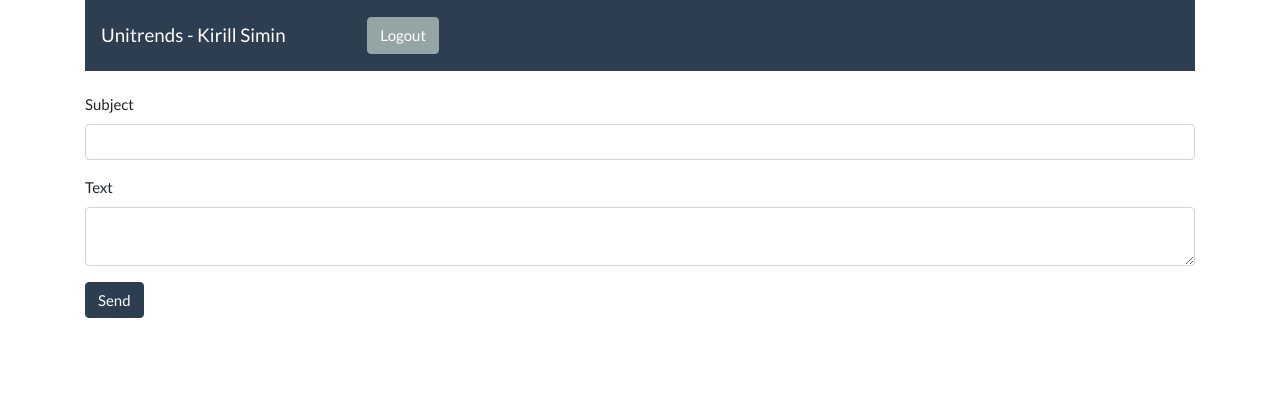
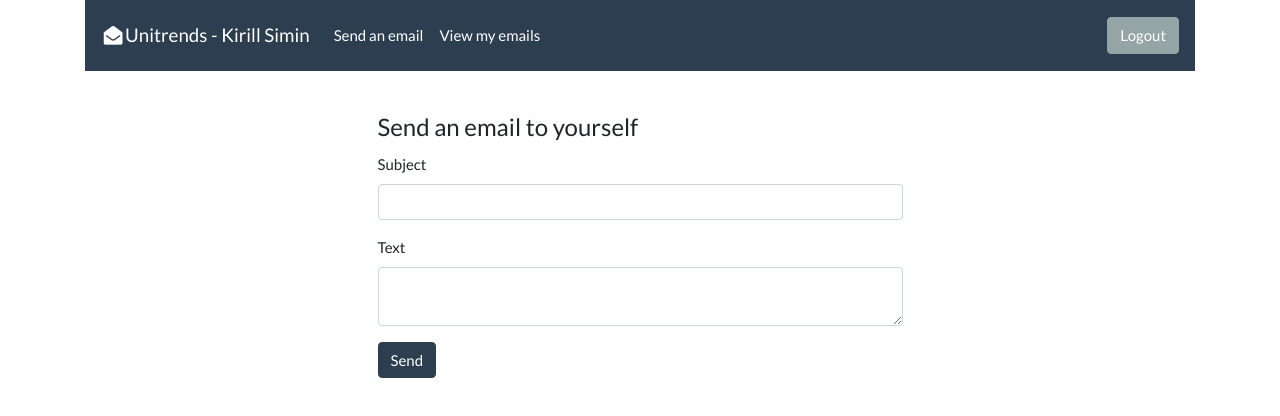
Before and after one commit to kirillsimin/ReactEmailAPI, a React (Create React App) app: page /send-email in a window 1280 px wide. Shown: the top 416 px of the page. Built offline with nearby package versions, Linux system fonts and the light colour scheme; sample sign-in values are in the browser's storage.

Commit message:
adds navigation, error display

```diff
--- a/package.json
+++ b/package.json
@@ -5,6 +5,7 @@
   "dependencies": {
     "axios": "^0.18.0",
     "bootswatch": "^4.1.3",
+    "font-awesome": "^4.7.0",
     "react": "^16.4.2",
     "react-dom": "^16.4.2",
     "react-router-dom": "^4.3.1",
--- a/src/api/email.js
+++ b/src/api/email.js
@@ -6,7 +6,14 @@ function setToken() {
 
 export function send(subject, text) {
     setToken();
-    return axios.post('/api/emails', { subject, text });
+    return axios
+        .post('/api/emails', { subject, text })
+        .then(response => {
+            return response;
+        })
+        .catch(error => {
+            return error.response;
+        });
 }
 
 export function view() {
--- a/src/components/Layout.js
+++ b/src/components/Layout.js
@@ -1,5 +1,5 @@
 import React, { Component } from 'react';
-import Logout from './Logout';
+import Navigation from './Navigation';
 
 export default class Layout extends Component {
     render() {
@@ -7,11 +7,10 @@ export default class Layout extends Component {
             <div className="container">
                 <nav className="navbar navbar-expand-lg navbar-dark bg-primary">
                     <div className="navbar-brand" href="#">
+                        <i className="fa fa-fw fa-envelope-open"/>
                         Unitrends - Kirill Simin
                     </div>
-                    <div className="collapse navbar-collapse">
-                        <Logout jwt={this.props.jwt} />
-                    </div>
+                    <Navigation jwt={this.props.jwt} />
                 </nav>
                 <br />
                 {this.props.children}
--- a/src/components/Login.js
+++ b/src/components/Login.js
@@ -1,4 +1,5 @@
 import React, { Component } from 'react';
+import { Link } from 'react-router-dom';
 import { login } from '../api/auth';
 import AuthContext from '../AuthContext';
 
@@ -26,8 +27,11 @@ class Login extends Component {
 
     render() {
         return (
-            <div className="App">
+            <div>
+                <div className="col-md-6 offset-md-3">
                     <form onSubmit={this.handleSubmit}>
+                        <fieldset>
+                            <legend>Please log in to start sending emails</legend>
                             <div className="form-group">
                                 <label>Email</label>
                                 <input name="email" className="form-control" onChange={this.handleChange} />
@@ -35,11 +39,28 @@ class Login extends Component {
 
                             <div className="form-group">
                                 <label>Password</label>
-                        <input type="password" name="password" className="form-control" onChange={this.handleChange} />
+                                <input
+                                    type="password"
+                                    name="password"
+                                    className="form-control"
+                                    onChange={this.handleChange}
+                                />
                             </div>
 
-                    <button className="btn btn-success">Login</button>
+                            <button className="btn btn-primary">Login</button>
+                            <div className="col-md-6 float-right">
+                                <p className="float-left">
+                                    <small>Don't have an account yet?</small>
+                                </p>
+                                <Link className="float-right" to="/register">
+                                    <button type="button" class="btn btn-secondary btn-sm">
+                                        Register
+                                    </button>
+                                </Link>
+                            </div>
+                        </fieldset>
                     </form>
+                </div>
             </div>
         );
     }
--- a/src/components/Logout.js
+++ b/src/components/Logout.js
@@ -18,13 +18,9 @@ export default class Logout extends Component {
     };
 
     render() {
-        if (!this.props.jwt) {
-            return null;
-        }
-
         return (
             <form className="form-inline my-2 my-lg-0" onSubmit={this.handleSubmit}>
-                <button className="btn btn-secondary my-2 my-sm-0 offset-md-11" type="submit">
+                <button className="btn btn-secondary my-2 my-sm-0" type="submit">
                     Logout
                 </button>
             </form>
--- /dev/null
+++ b/src/components/Navigation.js
@@ -0,0 +1,29 @@
+import React, { Component } from 'react';
+import { Link } from 'react-router-dom';
+import Logout from './Logout';
+
+export default class Navigation extends Component {
+    render() {
+        if (!this.props.jwt) {
+            return null;
+        }
+
+        return (
+            <div className="collapse navbar-collapse">
+                <ul className="navbar-nav mr-auto">
+                    <li className="nav-item">
+                        <Link className="nav-link" to="/send-email">
+                            Send an email
+                        </Link>
+                    </li>
+                    <li className="nav-item">
+                        <Link className="nav-link" to="/view-emails">
+                            View my emails
+                        </Link>
+                    </li>
+                </ul>
+                <Logout jwt={this.props.jwt} />
+            </div>
+        );
+    }
+}
--- a/src/components/Register.js
+++ b/src/components/Register.js
@@ -23,8 +23,10 @@ class Register extends Component {
 
     render() {
         return (
-            <div className="App">
+            <div className="col-md-6 offset-md-3">
                 <form onSubmit={this.handleSubmit}>
+                    <fieldset>
+                        <legend>Create a new account and start sending emails</legend>
                         <div className="form-group">
                             <label>Name</label>
                             <input name="name" className="form-control" onChange={this.handleChange} />
@@ -37,10 +39,16 @@ class Register extends Component {
 
                         <div className="form-group">
                             <label>Password</label>
-                        <input type="password" name="password" className="form-control" onChange={this.handleChange} />
+                            <input
+                                type="password"
+                                name="password"
+                                className="form-control"
+                                onChange={this.handleChange}
+                            />
                         </div>
 
-                    <button className="btn btn-success">Register</button>
+                        <button className="btn btn-primary">Register</button>
+                    </fieldset>
                 </form>
             </div>
         );
--- a/src/components/Send.js
+++ b/src/components/Send.js
@@ -6,7 +6,9 @@ class Send extends Component {
     state = {
         subject: '',
         text: '',
-        status: null
+        status: null,
+        errors: [],
+        message: null
     };
 
     handleSubmit = async event => {
@@ -17,24 +19,63 @@ class Send extends Component {
         if (response.status) {
             this.setState({ status: response.status });
         }
+
+        if (response.data.errors) {
+            this.setState({ errors: response.data.errors });
+        } else {
+            this.setState({ errors: [] });
+        }
+
+        if (response.data.message) {
+            console.log(response.data.message);
+            this.setState({ message: 'Something went wrong.' });
+        } else {
+            this.setState({ message: null });
+        }
     };
 
     handleChange = event => {
         this.setState({ [event.target.name]: event.target.value });
     };
 
+    renderErrorBox() {
+        if (this.state.errors.length === 0) {
+            return null;
+        }
+        return (
+            <div className="alert alert-warning">
+                <strong>Oh snap!</strong>
+                <ul>
+                    {this.renderErrors(this.state.errors.subject)}
+                    {this.renderErrors(this.state.errors.text)}
+                </ul>
+            </div>
+        );
+    }
+
+    renderErrors(field) {
+        return field.map(function(error, index) {
+            return (
+                <li key={index}>
+                    {error}
+                </li>
+            );
+        });
+    }
+
     render() {
         if (this.state.status === 201) {
             return <Redirect to="/view-emails" />;
         }
 
-        if (this.state.status === 401) {
-            return <Redirect to="/" />;
-        }
-
         return (
-            <div className="App">
+            <div className="col-md-6 offset-md-3">
+                <p>
+                    {this.state.message}
+                </p>
+                {this.renderErrorBox()}
                 <form onSubmit={this.handleSubmit}>
+                    <legend>Send an email to yourself</legend>
                     <div className="form-group">
                         <label>Subject</label>
                         <input name="subject" className="form-control" onChange={this.handleChange} />
--- a/src/components/View.js
+++ b/src/components/View.js
@@ -18,6 +18,15 @@ class View extends Component {
     }
 
     renderEmails() {
+        if (this.state.emails.length === 0) {
+            return (
+                <div className="row">
+                    <div className="col-md-12">
+                        <p>Please send at least one email.</p>
+                    </div>
+                </div>
+            );
+        }
         let self = this;
         return this.state.emails.map(function(email, index) {
             return (
--- a/src/index.js
+++ b/src/index.js
@@ -3,6 +3,7 @@ import ReactDOM from 'react-dom';
 import App from './components/App';
 import registerServiceWorker from './registerServiceWorker';
 import 'bootswatch/dist/flatly/bootstrap.min.css';
+import 'font-awesome/css/font-awesome.min.css';
 import { BrowserRouter } from 'react-router-dom';
 
 ReactDOM.render(
```
Also changed, not shown: 1 other file (tests, documents, lock files or other folders). Lines whose indentation alone changed are shown as unchanged.
